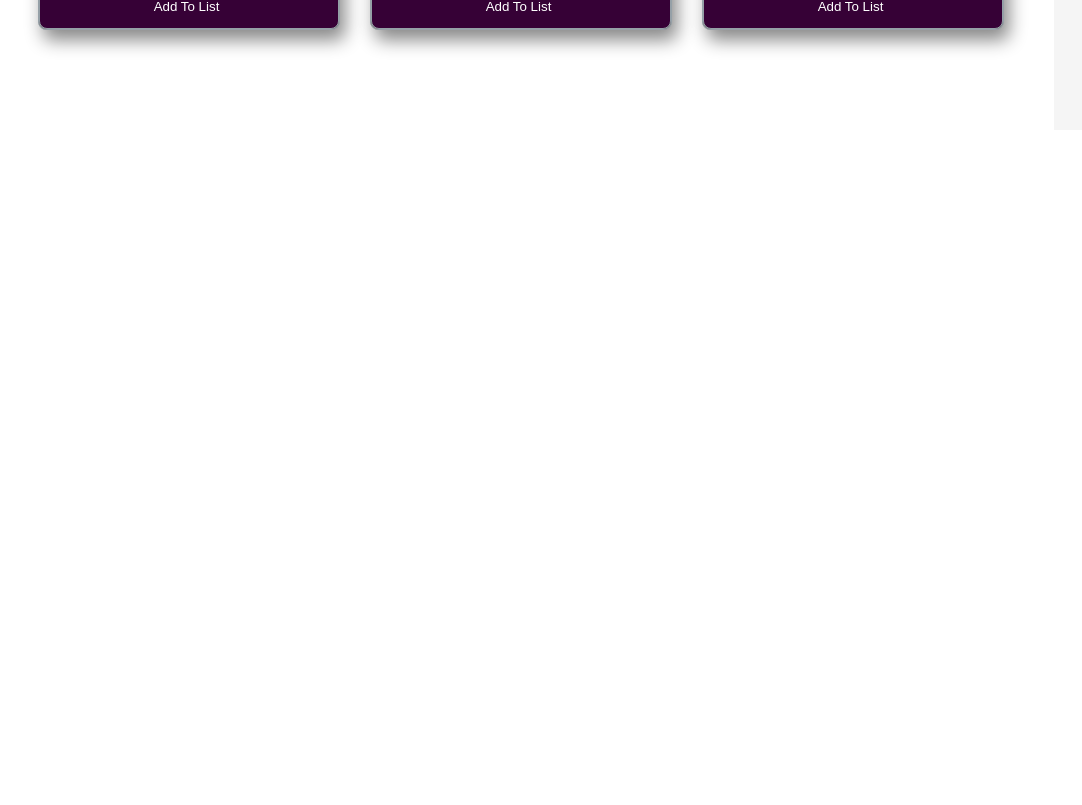
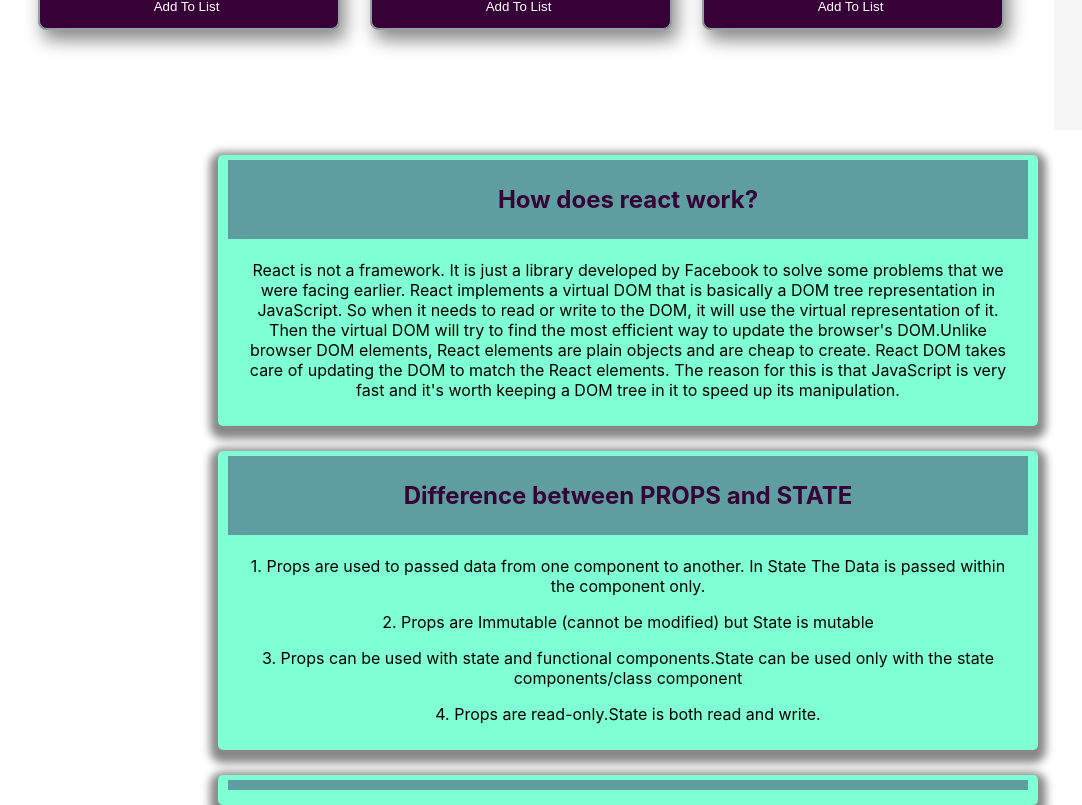
Before and after one commit to noor16mustafa/daily-activity, a React (Create React App) app: page / in a window 1280 px wide. Shown: the part 1098-1903 px from the top of the page, without its empty margins (12-1094 px from the left). Before the commit the page ends 1228 px from the top, so only its background shows below. Built offline with nearby package versions, Linux system fonts and the light colour scheme.

Commit message:
two question added

```diff
--- a/src/App.js
+++ b/src/App.js
@@ -1,5 +1,6 @@
 
 import './App.css';
+import Blog from './components/Blog/Blog';
 import Card from './components/Card/Card';
 import Header from './components/Header/Header';
 
@@ -9,6 +10,7 @@
 
       <Header></Header>
       <Card></Card>
+      <Blog></Blog>
 
     </div>
   );
--- /dev/null
+++ b/src/components/Blog/Blog.css
@@ -0,0 +1,20 @@
+.blog-container {
+    width: 800px;
+    margin: auto;
+    margin-top: 25px;
+    padding: 5px 10px;
+    background-color: aquamarine;
+    border-radius: 5px;
+    box-shadow: 0px 5px 8px 8px #888888;
+}
+
+.question {
+    padding-top: 5px;
+    padding-bottom: 5px;
+    color: rgb(54, 3, 54);
+    background-color: cadetblue;
+}
+
+.answer {
+    padding: 5px 10px;
+}
--- /dev/null
+++ b/src/components/Blog/Blog.js
@@ -0,0 +1,37 @@
+import React from 'react';
+import './Blog.css'
+
+const Blog = () => {
+    return (
+        <div>
+            <div className='blog-container'>
+                <div className="question">
+                    <h2>How does react work?</h2>
+                </div>
+                <div className="answer">
+                    <p>React is not a framework. It is just a library developed by Facebook to solve some problems that we were facing earlier. React implements a virtual DOM that is basically a DOM tree representation in JavaScript. So when it needs to read or write to the DOM, it will use the virtual representation of it. Then the virtual DOM will try to find the most efficient way to update the browser's DOM.Unlike browser DOM elements, React elements are plain objects and are cheap to create. React DOM takes care of updating the DOM to match the React elements. The reason for this is that JavaScript is very fast and it's worth keeping a DOM tree in it to speed up its manipulation.</p>
+                </div>
+            </div>
+            <div className="blog-container">
+                <div className="question">
+                    <h2>Difference between PROPS and STATE</h2>
+                </div>
+                <div className="answer">
+                    <p>1. Props are used to passed data from one component to another.  In State The Data is passed within the component only.</p>
+                    <p>2. Props are Immutable (cannot be modified) but State is mutable</p>
+                    <p>3. Props can be used with state and functional components.State can be used only with the state components/class component</p>
+                    <p>4. Props are read-only.State is both read and write.</p>
+                </div>
+            </div>
+            <div className='blog-container'>
+                <div className="question">
+
+                </div>
+                <div className="answer"></div>
+
+            </div>
+        </div>
+    );
+};
+
+export default Blog;
```
